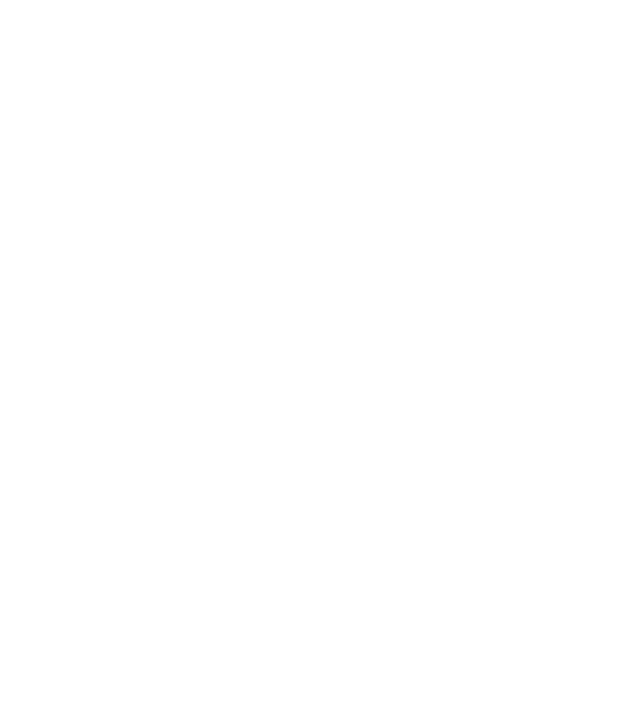
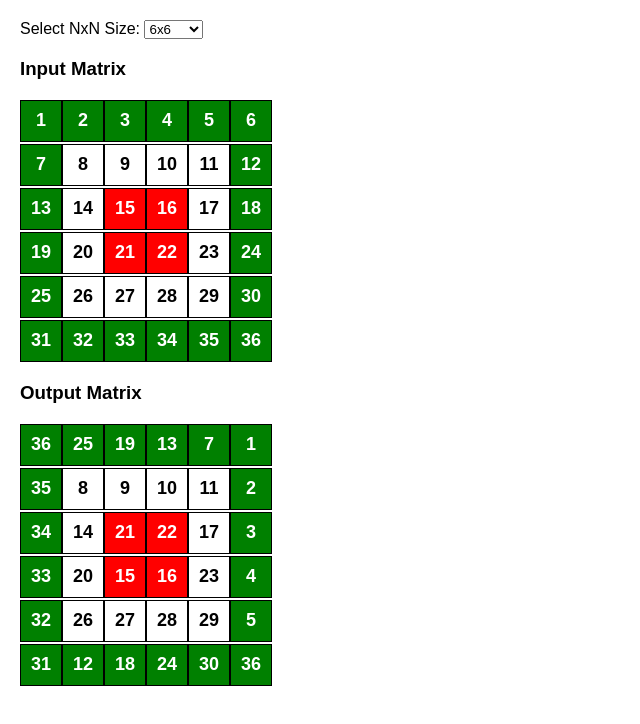
Before and after one commit to AuroSampad2003/Matrix-Transform-Project, a React (Create React App) app in the folder frontend/: page / in a window 1280 px wide. Shown: the top 724 px of the page, without its empty margins (0-640 px from the left). Built offline with nearby package versions, Linux system fonts and the light colour scheme.

Commit message:
initial commit

```diff
--- a/frontend/src/App.js
+++ b/frontend/src/App.js
@@ -1,13 +1,11 @@
-import { BrowserRouter as Router, Route, Routes } from "react-router-dom";
-import Home from "./components/Home";
+import React from "react";
+import MatrixTransform from "./components/MatrixTransform";
 
 function App() {
   return (
-    <Router basename="/Matrix-Transform-Project">
-      <Routes>
-        <Route path="/" element={<Home />} />
-      </Routes>
-    </Router>
+    <div className="App">
+      <MatrixTransform />
+    </div>
   );
 }
 
```
